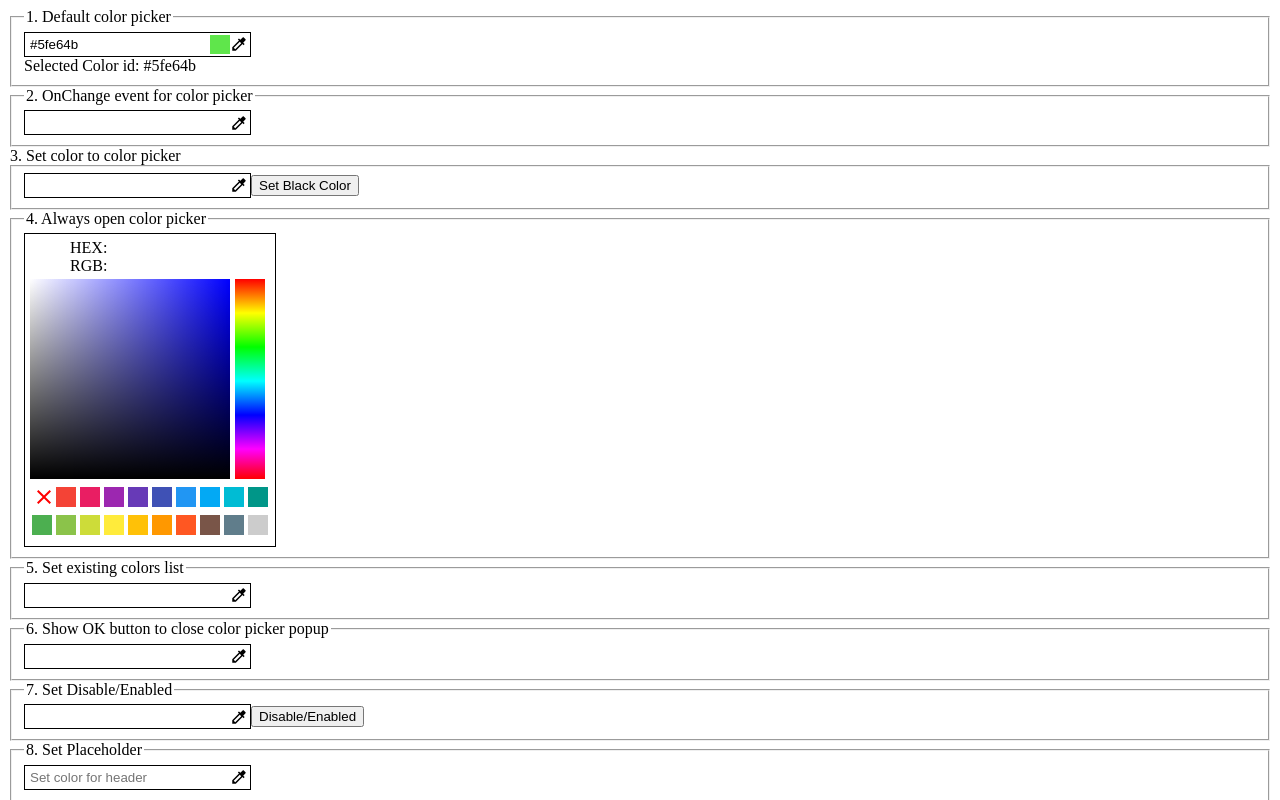
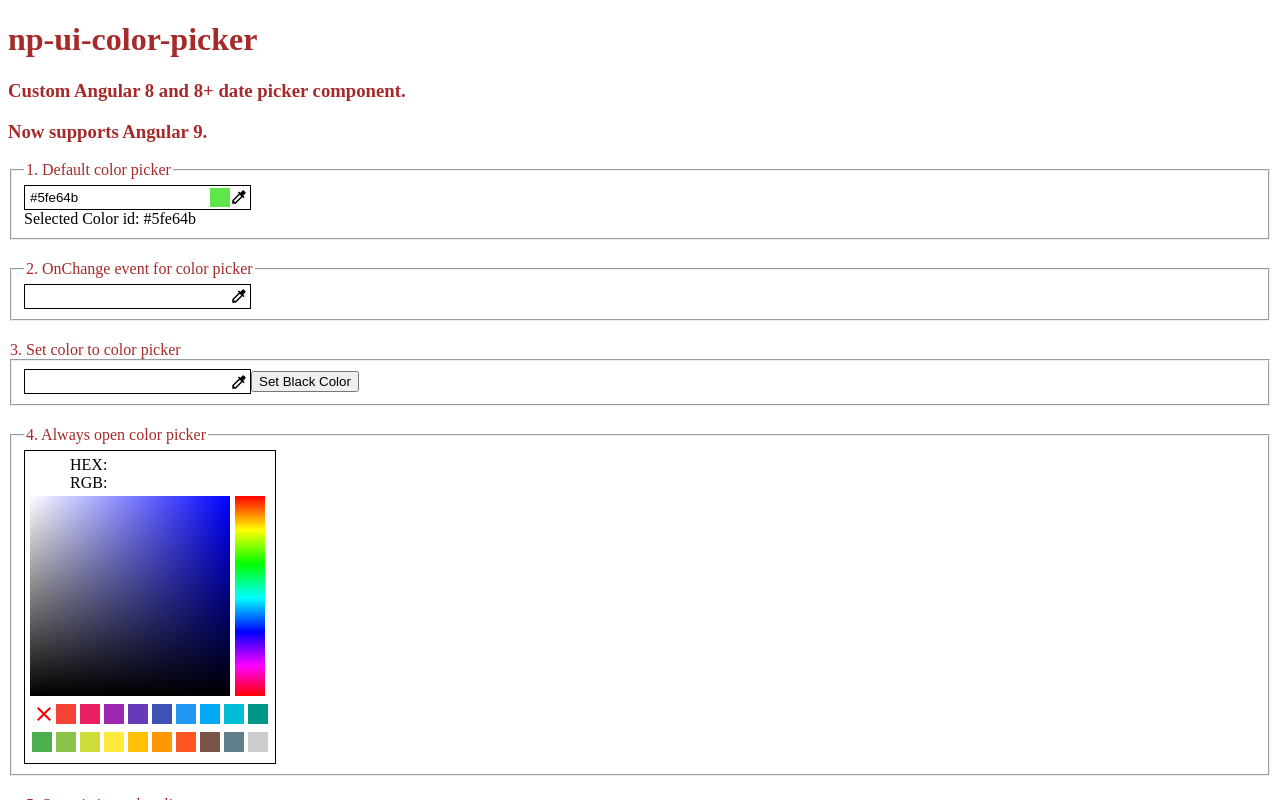
Before and after one commit to NilavPatel/np-color-picker-package, an Angular app: page / in a window 1280 px wide. Shown: the top 800 px of the page. Built offline with nearby package versions, Linux system fonts and the light colour scheme.

Commit message:
upgrade to angular 9

```diff
--- a/projects/np-ui-color-picker/package.json
+++ b/projects/np-ui-color-picker/package.json
@@ -1,6 +1,6 @@
 {
     "name": "np-ui-color-picker",
-    "version": "1.4.7",
+    "version": "1.5.0",
     "private": false,
     "author": {
         "name": "nilavpatel"
@@ -9,6 +9,7 @@
     "keywords": [
         "angular",
         "angular 8",
+        "angular 9",
         "colorpicker",
         "color-chooser",
         "typescript",
--- a/src/app/app.component.css
+++ b/src/app/app.component.css
@@ -0,0 +1,14 @@
+fieldset {
+    margin-bottom: 20px;
+}
+
+legend,
+h1,
+h3 {
+    color: brown;
+}
+
+button {
+    margin-right: 5px;
+    margin-top: 5px;
+}
--- a/src/app/app.component.html
+++ b/src/app/app.component.html
@@ -1,3 +1,9 @@
+<div>
+    <h1>np-ui-color-picker</h1>
+    <h3>Custom Angular 8 and 8+ date picker component.</h3>
+    <h3>Now supports Angular 9.</h3>
+</div>
+
 <div>
     <fieldset>
         <legend>1. Default color picker</legend>
```
Also changed, not shown: projects/np-ui-color-picker/README.md, 1 other file (tests, documents, lock files or other folders).
